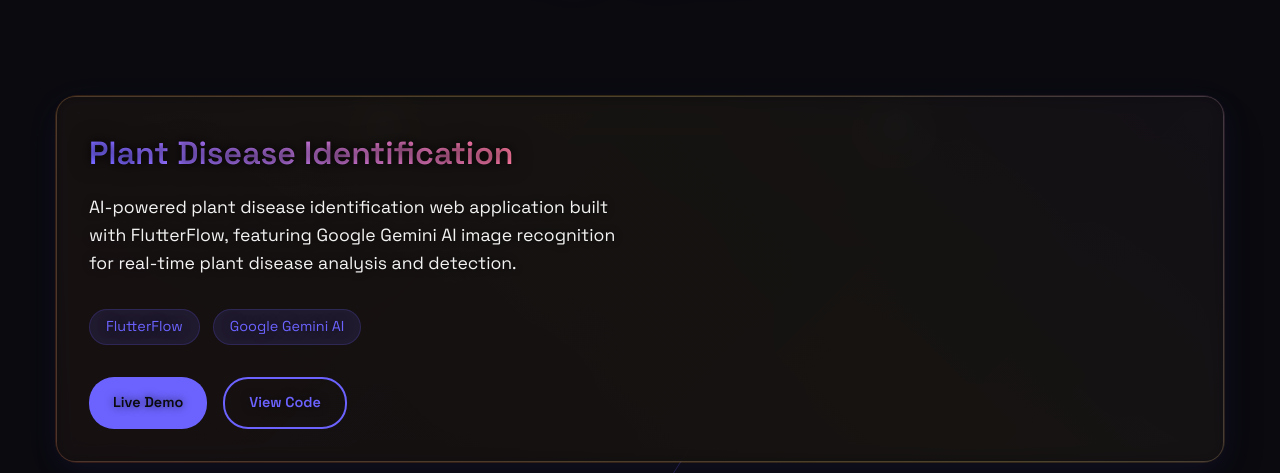
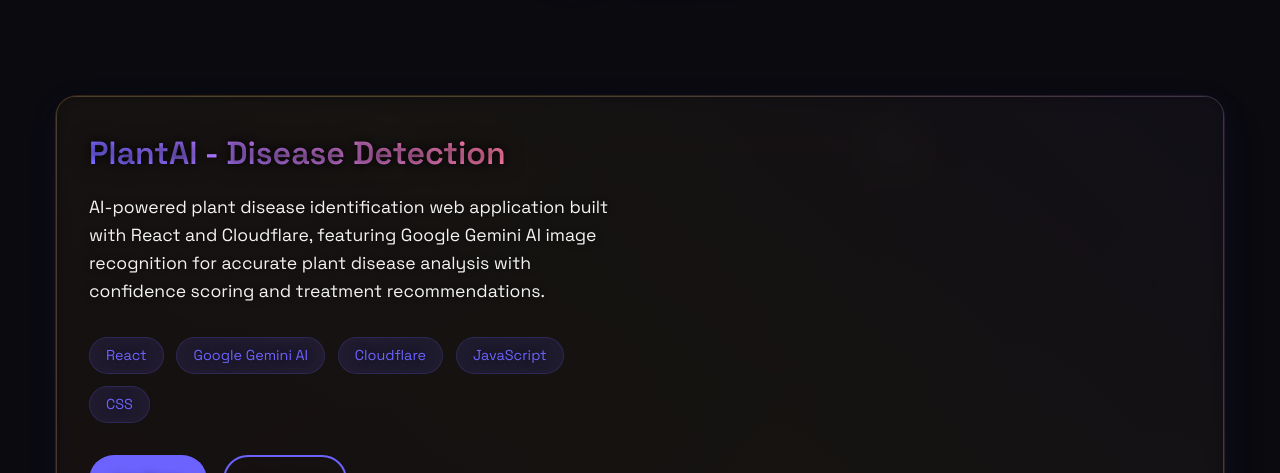
Before and after one commit to sudo-kk/sudo-kk-portfolio, a React (Vite) app: page / in a window 1280 px wide. Shown: the part 2180-2653 px from the top of the page. Built offline with nearby package versions, Linux system fonts and the light colour scheme.

Commit message:
feat: update plant disease project details to reflect custom React/Cloudflare website

```diff
--- a/src/components/ProjectDetail.tsx
+++ b/src/components/ProjectDetail.tsx
@@ -544,17 +544,17 @@
         {
             emoji: "🤖",
             title: "Google Gemini AI Integration",
-            description: "Powered by Google Gemini AI's advanced image recognition technology for accurate plant disease identification and analysis."
+            description: "Powered by Google Gemini AI's advanced image recognition technology for accurate plant disease identification with confidence scoring and detailed analysis."
         },
         {
             emoji: "⚡",
-            title: "FlutterFlow Development",
-            description: "Built using FlutterFlow's visual development platform, enabling rapid prototyping and seamless deployment of cross-platform applications."
+            title: "React & Cloudflare Development",
+            description: "Built with modern React architecture and deployed on Cloudflare Pages for fast, reliable performance and global edge distribution."
         },
         {
-            emoji: "📱",
-            title: "Intelligent Image Analysis",
-            description: "Upload plant images and receive instant AI-powered diagnostic results with detailed analysis and treatment recommendations."
+            emoji: "�",
+            title: "Advanced Disease Analysis",
+            description: "Provides comprehensive disease analysis with confidence levels, treatment recommendations, and detailed diagnostic information for better plant care."
         }
     ];
 
@@ -629,7 +629,7 @@
                                         transition={{ duration: 0.6, delay: 0.1 }}
                                         viewport={{ once: true }}
                                     >
-                                        This plant disease identification web application leverages Google Gemini AI's advanced image recognition capabilities to help farmers, gardeners, and agricultural professionals quickly identify plant diseases through intelligent image analysis. Built with FlutterFlow, the app provides an intuitive interface for uploading plant images and receiving instant AI-powered diagnostic results.
+                                        PlantAI is a sophisticated plant disease identification web application that harnesses the power of Google Gemini AI's advanced image recognition capabilities. Built with modern React architecture and deployed on Cloudflare Pages, this application provides farmers, gardeners, and agricultural professionals with a reliable tool for quick and accurate plant disease diagnosis.
                                     </motion.p>
                                     <motion.p
                                         initial={{ opacity: 0, y: 20 }}
@@ -637,7 +637,7 @@
                                         transition={{ duration: 0.6, delay: 0.2 }}
                                         viewport={{ once: true }}
                                     >
-                                        By integrating Google Gemini AI's powerful vision models, the application delivers highly accurate disease detection and analysis, helping users take timely action to protect their crops and maintain healthy plant growth.
+                                        The application features an intuitive interface where users can upload plant images and receive detailed AI-powered analysis including confidence scores, disease identification, and comprehensive treatment recommendations. The integration with Google Gemini AI ensures high accuracy in disease detection, helping users take timely and effective action to protect their plants.
                                     </motion.p>
                                 </ProjectDescription>
 
@@ -739,10 +739,10 @@
                     <MobileProjectCard>
                         <h3>About This Project</h3>
                         <p>
-                            This plant disease identification web application leverages Google Gemini AI's advanced image recognition capabilities to help farmers, gardeners, and agricultural professionals quickly identify plant diseases through intelligent image analysis. Built with FlutterFlow, the app provides an intuitive interface for uploading plant images and receiving instant AI-powered diagnostic results.
+                            PlantAI is a sophisticated plant disease identification web application that harnesses the power of Google Gemini AI's advanced image recognition capabilities. Built with modern React architecture and deployed on Cloudflare Pages, this application provides farmers, gardeners, and agricultural professionals with a reliable tool for quick and accurate plant disease diagnosis.
                         </p>
                         <p>
-                            By integrating Google Gemini AI's powerful vision models, the application delivers highly accurate disease detection and analysis, helping users take timely action to protect their crops and maintain healthy plant growth.
+                            The application features an intuitive interface where users can upload plant images and receive detailed AI-powered analysis including confidence scores, disease identification, and comprehensive treatment recommendations. The integration with Google Gemini AI ensures high accuracy in disease detection, helping users take timely and effective action to protect their plants.
                         </p>
 
                         <MobileTechStack>
@@ -904,7 +904,7 @@
                                                 transition={{ duration: 0.5, delay: 0.3 }}
                                                 viewport={{ once: true }}
                                             >
-                                                FlutterFlow Development
+                                                React & Cloudflare Development
                                             </FeatureTitle>
                                         </div>
                                         <FeatureDescription
@@ -913,7 +913,7 @@
                                             transition={{ duration: 0.5, delay: 0.4 }}
                                             viewport={{ once: true }}
                                         >
-                                            Built using FlutterFlow's visual development platform, enabling rapid prototyping and seamless deployment of cross-platform applications.
+                                            Built with modern React architecture and deployed on Cloudflare Pages for fast, reliable performance and global edge distribution.
                                         </FeatureDescription>
                                     </FeatureCard>
                                 </HolographicCard>
@@ -953,7 +953,7 @@
                                                 transition={{ duration: 0.5, delay: 0.4 }}
                                                 viewport={{ once: true }}
                                             >
-                                                Intelligent Image Analysis
+                                                Advanced Disease Analysis
                                             </FeatureTitle>
                                         </div>
                                         <FeatureDescription
@@ -962,7 +962,7 @@
                                             transition={{ duration: 0.5, delay: 0.5 }}
                                             viewport={{ once: true }}
                                         >
-                                            Upload plant images and receive instant AI-powered diagnostic results with detailed analysis and treatment recommendations.
+                                            Provides comprehensive disease analysis with confidence levels, treatment recommendations, and detailed diagnostic information for better plant care.
                                         </FeatureDescription>
                                     </FeatureCard>
                                 </HolographicCard>
--- a/src/utils/data.ts
+++ b/src/utils/data.ts
@@ -4,15 +4,15 @@
     subtitle: "Turning ideas into interactive experiences",
     works: [
         {
-            title: "Plant Disease Identification",
-            description: "AI-powered plant disease identification web application built with FlutterFlow, featuring Google Gemini AI image recognition for real-time plant disease analysis and detection.",
-            image: "https://via.placeholder.com/600x400/4CAF50/ffffff?text=Plant+Disease+App",
-            tags: ["FlutterFlow", "Google Gemini AI"],
+            title: "PlantAI - Disease Detection",
+            description: "AI-powered plant disease identification web application built with React and Cloudflare, featuring Google Gemini AI image recognition for accurate plant disease analysis with confidence scoring and treatment recommendations.",
+            image: "https://via.placeholder.com/600x400/4CAF50/ffffff?text=PlantAI+App",
+            tags: ["React", "Google Gemini AI", "Cloudflare", "JavaScript", "CSS"],
             slug: "plant-disease-detection",
             featured: true,
             category: "ai",
-            liveUrl: "https://plant-disease-app.flutterflow.app",
-            githubUrl: "nil"
+            liveUrl: "https://plant-ai-detection.pages.dev",
+            githubUrl: "https://github.com/sudo-kk/plantai"
         }
     ],
     skills: [
```
